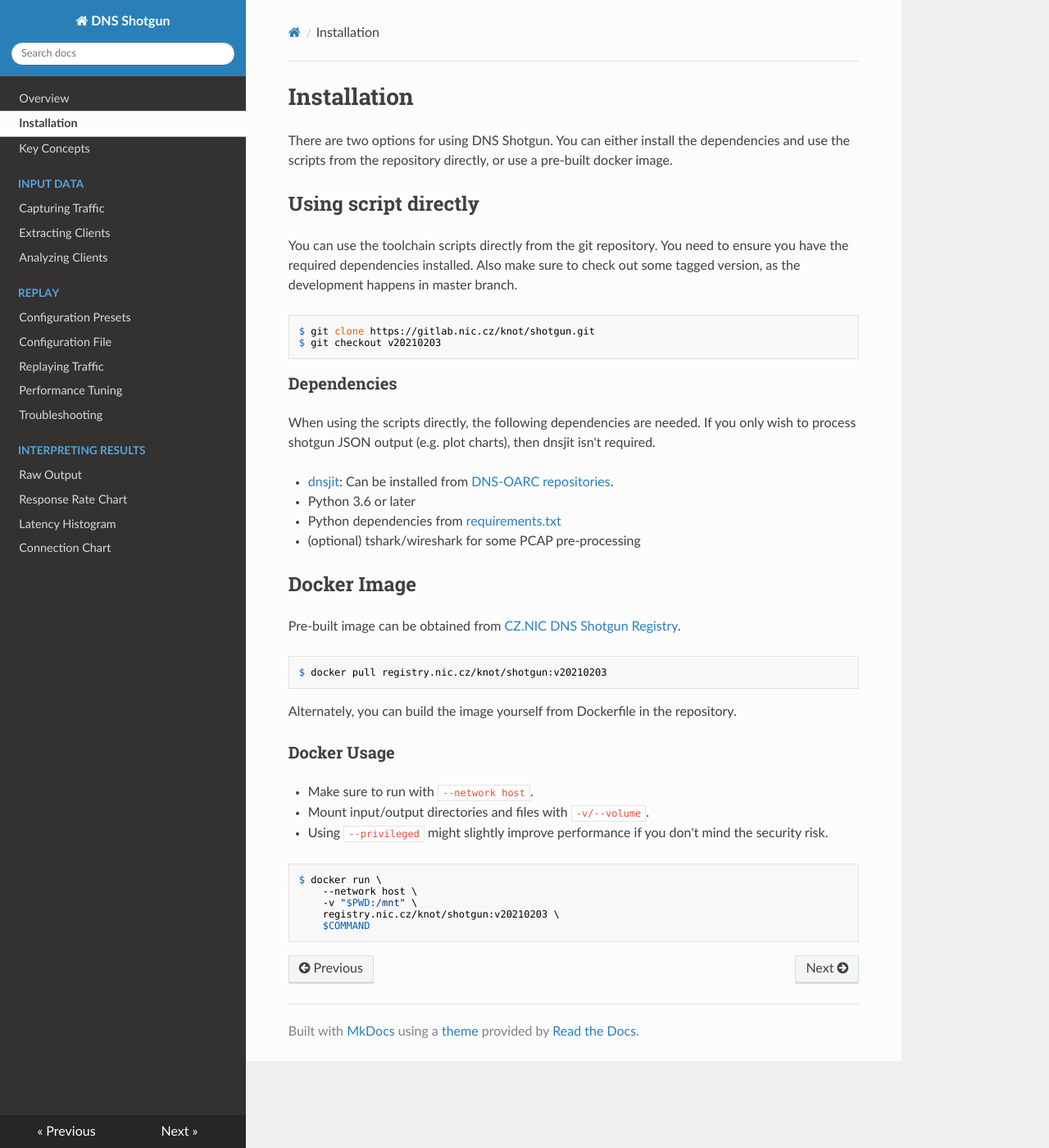
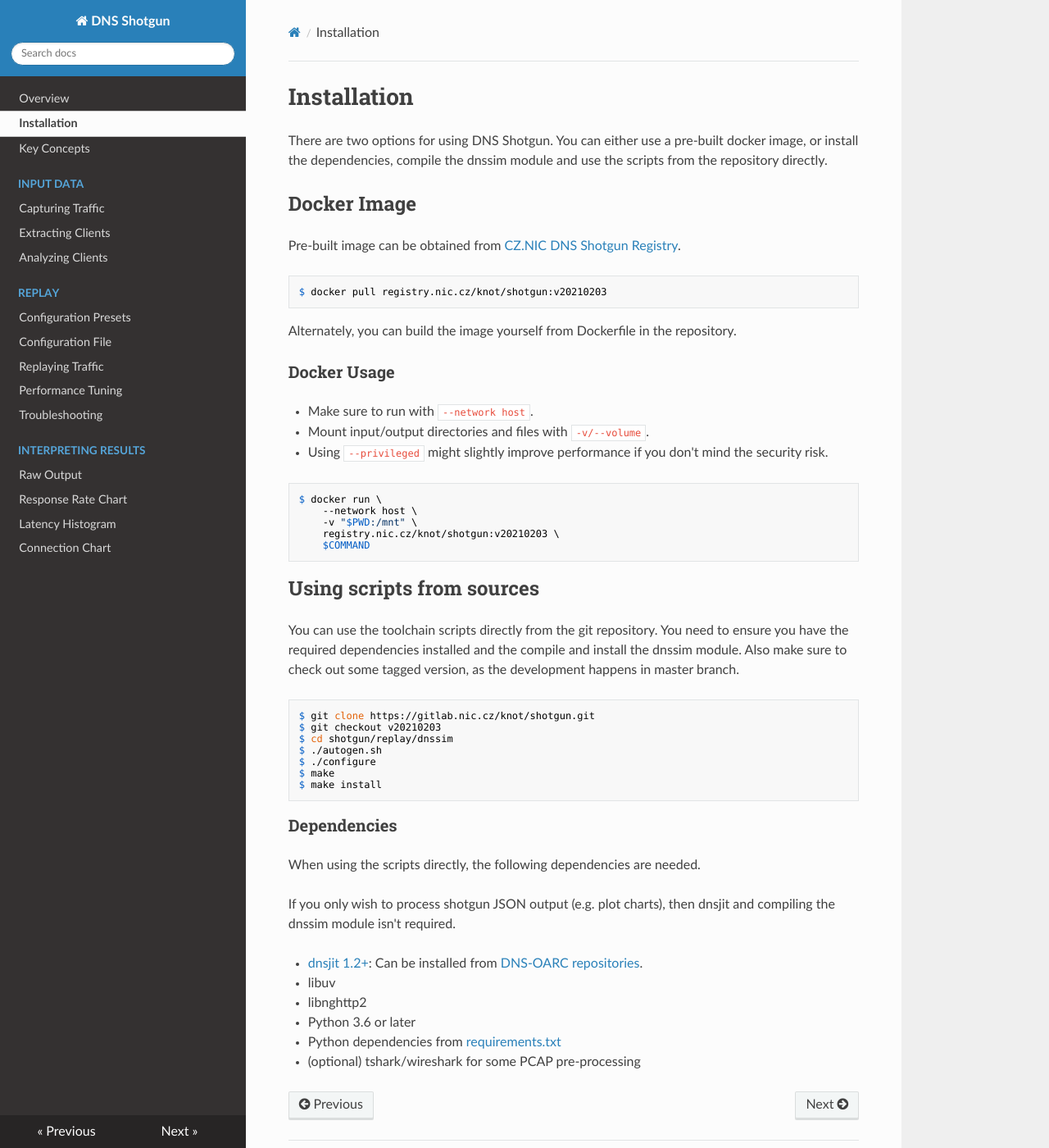
Before and after one commit to CZ-NIC/shotgun, an MkDocs documentation site: the page built from docs/installation.md, in a window 1280 px wide and 1400 px high. Shown: the whole window at 82% size. Built offline with MkDocs 1.6.1, drawn with Linux system fonts in a browser that asks for light colours; nearby versions of some CDN libraries; some of the changed lines change nothing that is shown.

Commit message:
update installation instructions

````diff
--- a/docs/installation.md
+++ b/docs/installation.md
@@ -1,31 +1,8 @@
 # Installation
 
-There are two options for using DNS Shotgun. You can either install the
-dependencies and use the scripts from the repository directly, or use a
-pre-built docker image.
-
-## Using script directly
-
-You can use the toolchain scripts directly from the git repository. You need to
-ensure you have the required dependencies installed. Also make sure to check
-out some tagged version, as the development happens in master branch.
-
-```
-$ git clone https://gitlab.nic.cz/knot/shotgun.git
-$ git checkout v20210203
-```
-
-### Dependencies
-
-When using the scripts directly, the following dependencies are needed. If you
-only wish to process shotgun JSON output (e.g. plot charts), then dnsjit isn't
-required.
-
-- [dnsjit](https://github.com/DNS-OARC/dnsjit): Can be installed from [DNS-OARC
-  repositories](https://dev.dns-oarc.net/packages/).
-- Python 3.6 or later
-- Python dependencies from [requirements.txt](https://gitlab.nic.cz/knot/shotgun/-/blob/master/requirements.txt)
-- (optional) tshark/wireshark for some PCAP pre-processing
+There are two options for using DNS Shotgun. You can either use a pre-built
+docker image, or install the dependencies, compile the dnssim module and use
+the scripts from the repository directly.
 
 ## Docker Image
 
@@ -51,3 +28,36 @@
     registry.nic.cz/knot/shotgun:v20210203 \
     $COMMAND
 ```
+
+## Using scripts from sources
+
+You can use the toolchain scripts directly from the git repository. You need to
+ensure you have the required dependencies installed and the compile and install
+the dnssim module. Also make sure to check out some tagged version, as the
+development happens in master branch.
+
+```
+$ git clone https://gitlab.nic.cz/knot/shotgun.git
+$ git checkout v20210203
+$ cd shotgun/replay/dnssim
+$ ./autogen.sh
+$ ./configure
+$ make
+$ make install
+```
+
+### Dependencies
+
+When using the scripts directly, the following dependencies are needed.
+
+If you only wish to process shotgun JSON output (e.g. plot charts), then dnsjit
+and compiling the dnssim module isn't required.
+
+- [dnsjit 1.2+](https://github.com/DNS-OARC/dnsjit): Can be installed from [DNS-OARC
+  repositories](https://dev.dns-oarc.net/packages/).
+- libuv
+- libnghttp2
+
+- Python 3.6 or later
+- Python dependencies from [requirements.txt](https://gitlab.nic.cz/knot/shotgun/-/blob/master/requirements.txt)
+- (optional) tshark/wireshark for some PCAP pre-processing
````
